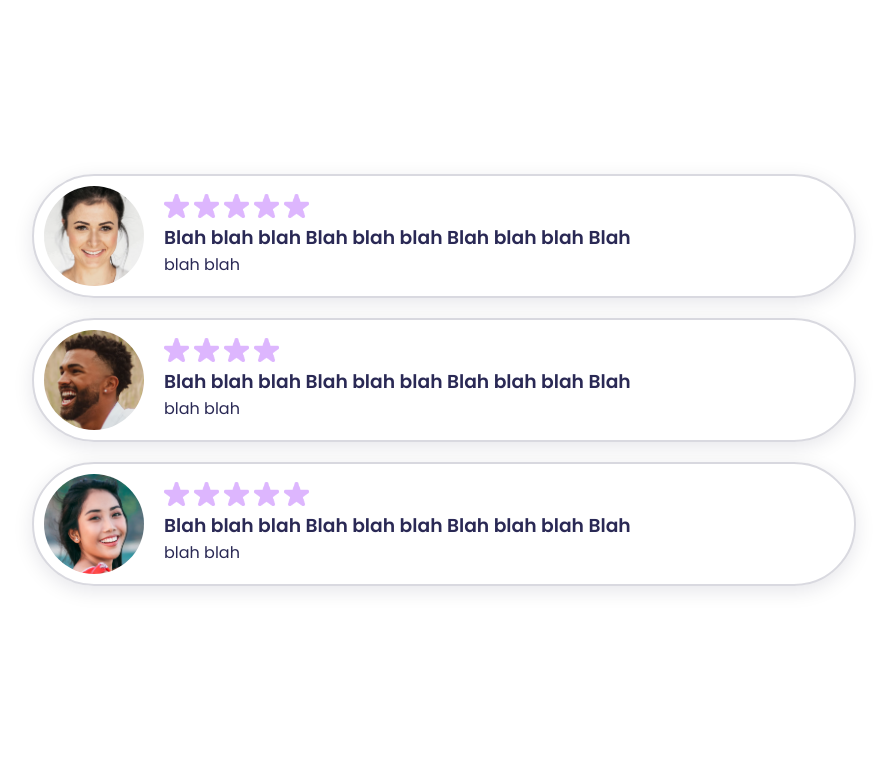
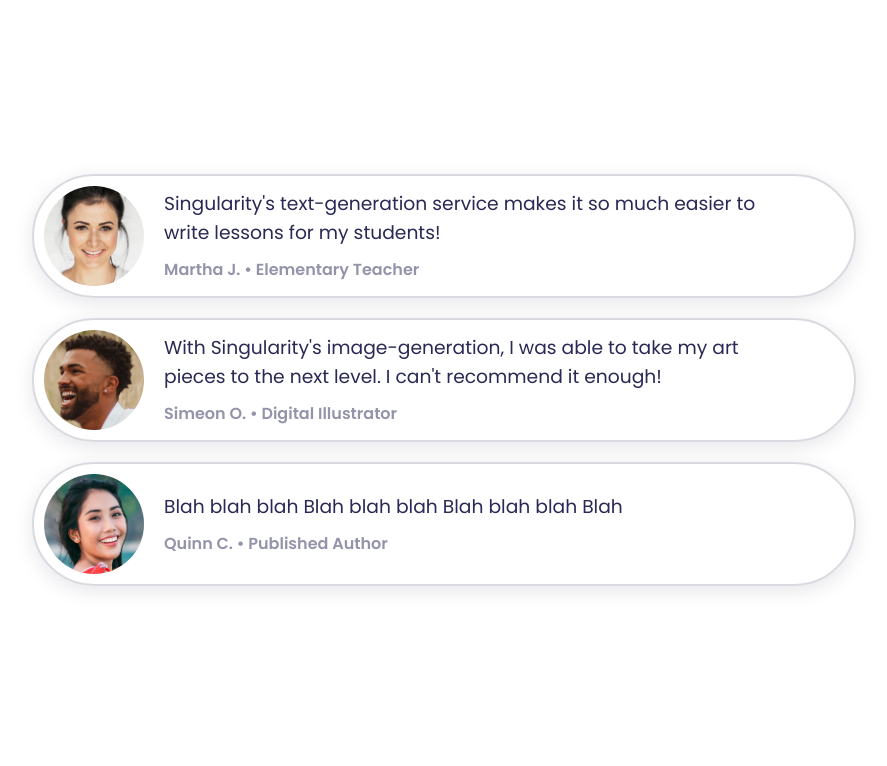
Before and after one commit to shiloholotu/fbla2024, a Flask app: page / in a window 1280 px wide. Shown: the part 1571-2337 px from the top of the page, without its empty margins (196-1083 px from the left). Run offline with Flask 3, Linux system fonts and the light colour scheme; some libraries are stand-ins or nearby versions.

Commit message:
Style changes to the review section

```diff
--- a/static/styles/main.css
+++ b/static/styles/main.css
@@ -386,13 +386,21 @@ select {
 }
 
 .review h3{
-    font-weight: 600;
+    font-weight: lighter;
     margin:0;
-    margin-top: 5px;
+    margin-bottom: 10px;
+    margin-right: 50px;
+}
+
+.review h3 span{
+    font-size: 30px;
+    opacity: .6;
 }
 
 .review p{
     margin:0;
+    font-weight: 600;
+    opacity: .5;
 }
 
 .reviewStar{
--- a/templates/index.html
+++ b/templates/index.html
@@ -102,44 +102,24 @@
         <div class="review">
             <img class="reviewFace" src="static/assets/reviews/face1.png">
             <div>
-                <div style="display:flex">
-                    <img class="reviewStar" src="static/assets/reviews/full-star.png">
-                    <img class="reviewStar" src="static/assets/reviews/full-star.png">
-                    <img class="reviewStar" src="static/assets/reviews/full-star.png">
-                    <img class="reviewStar" src="static/assets/reviews/full-star.png">
-                    <img class="reviewStar" src="static/assets/reviews/full-star.png">
-                </div>
-                <h3>Blah blah blah Blah blah blah Blah blah blah Blah</h3>
-                <p>blah blah</p>
+                <h3>Singularity's text-generation service makes it so much easier to write lessons for my students!</h3>
+                <p>Martha J. • Elementary Teacher</p>
             </div>
         </div>
 
         <div class="review">
             <img class="reviewFace" src="static/assets/reviews/face2.png">
             <div>
-                <div style="display:flex">
-                    <img class="reviewStar" src="static/assets/reviews/full-star.png">
-                    <img class="reviewStar" src="static/assets/reviews/full-star.png">
-                    <img class="reviewStar" src="static/assets/reviews/full-star.png">
-                    <img class="reviewStar" src="static/assets/reviews/full-star.png">
-                </div>
-                <h3>Blah blah blah Blah blah blah Blah blah blah Blah</h3>
-                <p>blah blah</p>
+                <h3>With Singularity's image-generation, I was able to take my art pieces to the next level. I can't recommend it enough!</h3>
+                <p>Simeon O. • Digital Illustrator</p>
             </div>
         </div>
 
         <div class="review">
             <img class="reviewFace" src="static/assets/reviews/face3.png">
             <div>
-                <div style="display:flex">
-                    <img class="reviewStar" src="static/assets/reviews/full-star.png">
-                    <img class="reviewStar" src="static/assets/reviews/full-star.png">
-                    <img class="reviewStar" src="static/assets/reviews/full-star.png">
-                    <img class="reviewStar" src="static/assets/reviews/full-star.png">
-                    <img class="reviewStar" src="static/assets/reviews/full-star.png">
-                </div>
                 <h3>Blah blah blah Blah blah blah Blah blah blah Blah</h3>
-                <p>blah blah</p>
+                <p>Quinn C. • Published Author</p>
             </div>
         </div>
 
```
